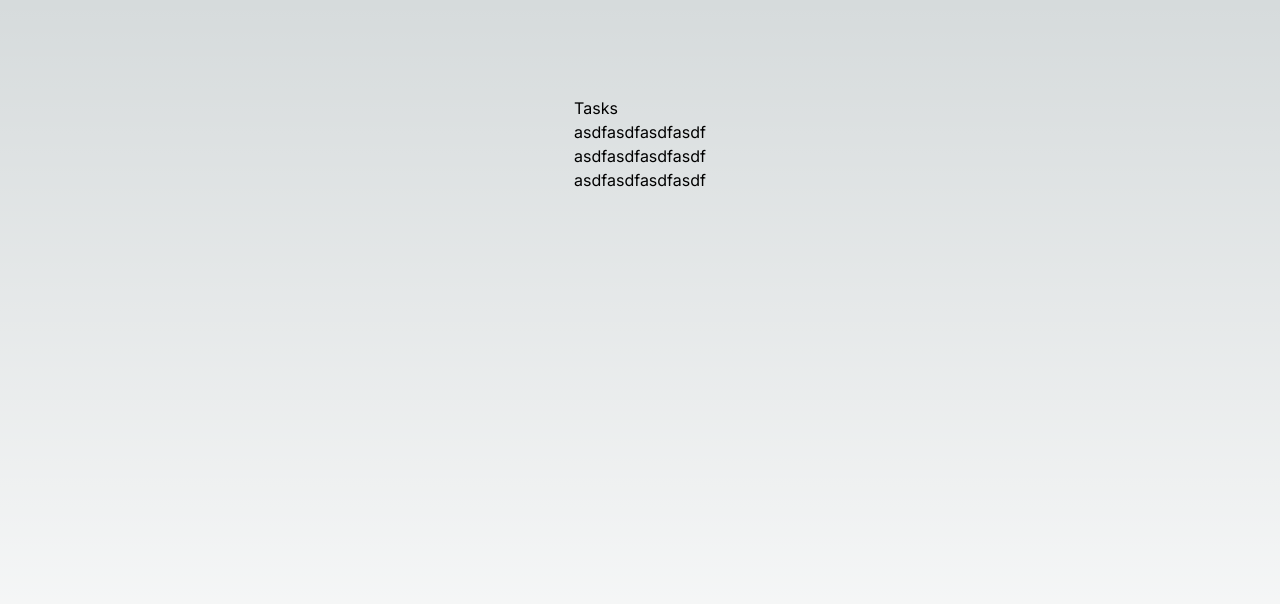
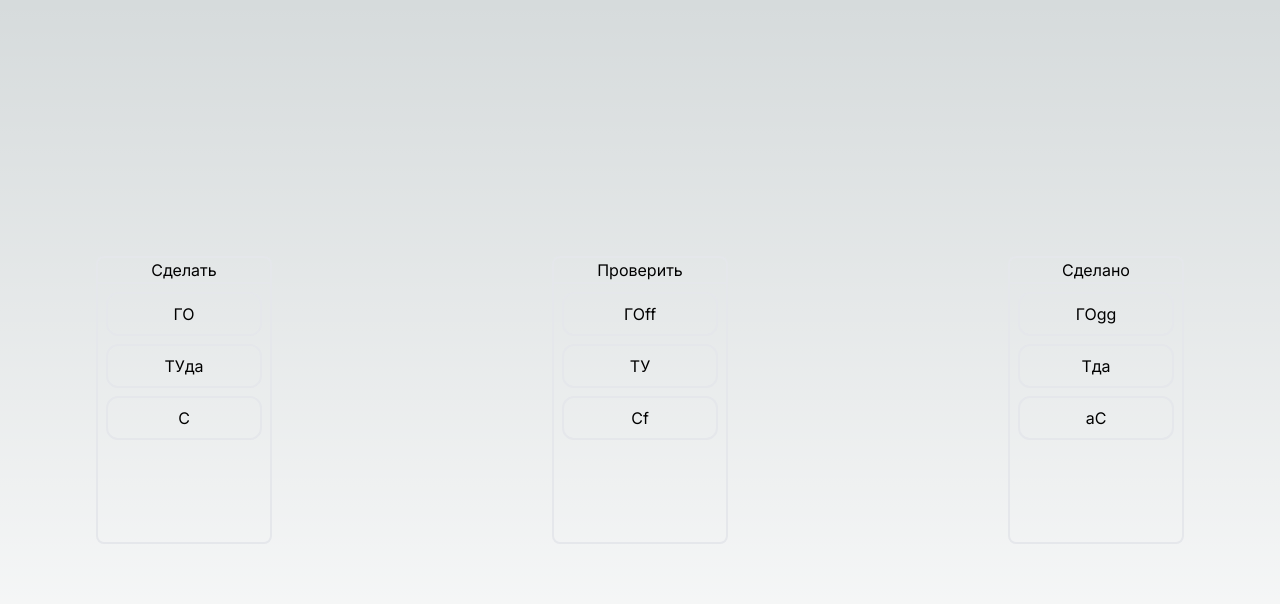
Before and after one commit to TolykbaevIlyas/TrelloClone, a Next.js app: page / in a window 1280 px wide. Shown: the top 604 px of the page. Built offline with nearby package versions, Linux system fonts and the light colour scheme; data requests are answered from the project's data file.

Commit message:
Add template for drag n drop, Add style s

```diff
--- a/db.json
+++ b/db.json
@@ -2,42 +2,42 @@
   "tasks": [
     {
       "title": "asdfasdfasdfasdf",
-      "id": 9,
+      "id": "9",
       "objectId":
         [
           {
-            "id":10
+            "id":"10"
           },
           {
-            "id":11
+            "id":"11"
           }
         ]
 
     },
     {
       "title": "asdfasdfasdfasdf",
-      "id": 10,
+      "id": "10",
       "objectId":
         [
           {
-            "id":9
+            "id":"9"
           },
           {
-            "id":11
+            "id":"11"
           }
         ]
 
     },
     {
       "title": "asdfasdfasdfasdf",
-      "id": 11,
+      "id": "11",
       "objectId":
         [
           {
-            "id":9
+            "id":"9"
           },
           {
-            "id":10
+            "id":"10"
           }
         ]
 
--- a/src/app/page.tsx
+++ b/src/app/page.tsx
@@ -1,10 +1,25 @@
+'use client'
 import { Tasks } from '@/widgets/Tasks'
 import Image from 'next/image'
+import { useState } from 'react'
 
 export default function Home() {
+  const [boards, setBoards] = useState([
+    {id: 1, title:"Сделать",items:[{id:1,title:'ГО'},{id:2,title:'ТУда'},{id:3,title:'С'}]},
+    {id: 2, title:"Проверить",items:[{id:4,title:'ГОff'},{id:5,title:'ТУ'},{id:6,title:'Сf'}]},
+    {id: 3, title:"Сделано",items:[{id:7,title:'ГОgg'},{id:8,title:'Тда'},{id:9,title:'aС'}]},
+  ])
   return (
-    <main className="flex min-h-screen flex-col items-center justify-between p-24">
-      <Tasks/>
+    <main className="flex min-h-screen flex-row items-center justify-between p-24">
+      {boards.map(board =>
+        <div className='border-2 rounded-lg w-44 min-h-72 text-center'>
+          <div className='border-b-2'>{board.title}</div>
+          {board.items.map(item =>
+            <div className='cursor-grab m-2 p-2 border-2 rounded-xl' draggable={true} >
+              {item.title}
+            </div>)}
+        </div>)}
+      {/* <Tasks/> */}
     </main>
   )
 }
```
